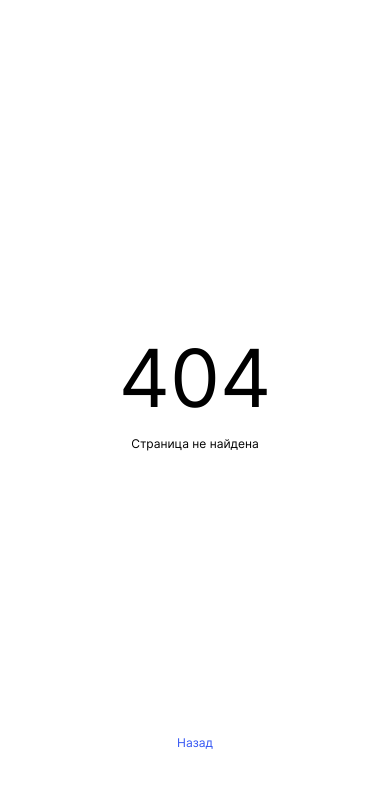
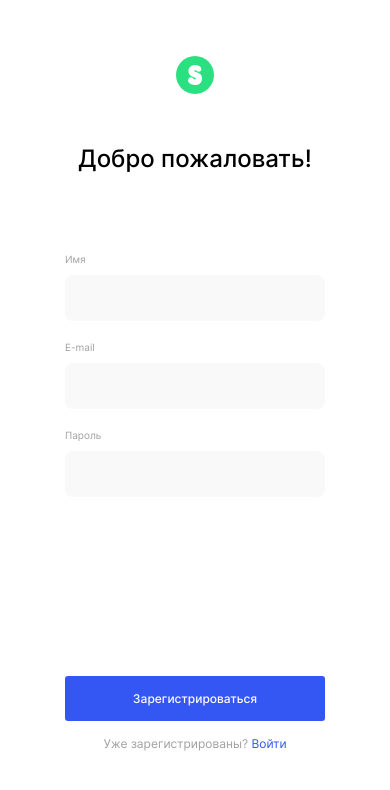
Before and after one commit to AndreySapo/movies-explorer-frontend, a React (Create React App) app: page /signup in a window 390 px wide. Before the commit this address had no page. Shown: the top 790 px of the page. Built offline with nearby package versions, Linux system fonts and the light colour scheme.

Commit message:
register

```diff
--- a/src/components/App/App.jsx
+++ b/src/components/App/App.jsx
@@ -6,6 +6,7 @@ import MenuPopup from '../MenuPopup/MenuPopup';
 import Movies from '../Movies/Movies';
 import SavedMovies from '../SavedMovies/SavedMovies';
 import Profile from '../Profile/Profile';
+import Register from '../Register/Register';
 import { useState } from 'react';
 
 function App() {
@@ -27,6 +28,7 @@ function App() {
         <Route path="/movies/*" element={<Movies isLoggedIn={isLoggedIn} onOpen={handleMenuPopupOpen}/>} />
         <Route path="/saved-movies/*" element={<SavedMovies isLoggedIn={isLoggedIn} onOpen={handleMenuPopupOpen}/>} />
         <Route path="/profile/*" element={<Profile isLoggedIn={isLoggedIn} onOpen={handleMenuPopupOpen}/>} />
+        <Route path='/signup/*' element={<Register/>}/>
         <Route path="*" element={<NotFound />} />
       </Routes>
     </div>
--- a/src/components/Register/Register.css
+++ b/src/components/Register/Register.css
@@ -0,0 +1,166 @@
+.Register {
+  max-width: 396px;
+  width: 100%;
+  margin: 70px auto 0;
+}
+
+@media screen and (max-width: 1280px) {
+  .Register {
+    margin-top: 232px;
+  }
+}
+
+@media screen and (max-width: 768px) {
+  .Register {
+    max-width: 320px;
+    margin: 56px auto 0;
+  }
+}
+
+@media screen and (max-width: 768px) {
+  .Register__logo {
+    display: flex;
+    justify-content: center;
+  }
+}
+
+.Register__title {
+  margin: 38px 0 0;
+  padding: 0;
+  font-weight: 500;
+  font-size: 24px;
+  line-height: calc((29/24)*100%);
+}
+
+@media screen and (max-width: 1280px) {
+  .Register__title {
+    margin-top: 38px;
+  }
+}
+
+@media screen and (max-width: 768px) {
+  .Register__title {
+    margin-top: 51px;
+    text-align: center;
+  }
+}
+
+@media screen and (max-width: 768px) {
+  .Register__form {
+    display: flex;
+    flex-direction: column;
+    align-items: center;
+  }
+}
+
+.Register__form-container {
+  margin: 39px 0 0 0;
+  padding: 0;
+  list-style-type: none;
+  display: flex;
+  flex-direction: column;
+  gap: 20px;
+}
+
+@media screen and (max-width: 768px) {
+  .Register__form-container {
+    margin: 79px 0 0 0;
+    align-self: flex-start;
+    width: 100%;
+  }
+}
+
+.Register__form-element {
+  position: relative;
+}
+
+@media screen and (max-width: 768px) {
+  .Register__form-element {
+    padding: 0 0 0 30px;
+  }
+}
+
+.Register__form-element-title {
+  margin: 0;
+  padding: 0;
+  font-weight: 400;
+  font-size: 10px;
+  line-height: calc((12/10)*100%);
+  color: #A0A0A0;
+}
+
+.Register__form-element-input {
+  max-width: 381px;
+  width: 100%;
+  height: 46px;
+  border: none;
+  background: #F9F9F9;
+  border-radius: 8px;
+  margin: 10px 0 0 0;
+  padding: 0 0 0 15px;
+  font-weight: 400;
+  font-size: 13px;
+  line-height: calc((16/13)*100%);
+}
+
+@media screen and (max-width: 768px) {
+  .Register__form-element-input {
+    max-width: 245px;
+  }
+}
+
+.Register__form-element-error {
+  position: absolute;
+  top: 80px;
+  left: 0;
+  font-weight: 400;
+  font-size: 10px;
+  line-height: calc((10/12)*100%);
+  color: #FF3055;
+}
+
+.Register__button {
+  background: #3456F3;
+  border: none;
+  width: 100%;
+  height: 45px;
+  border-radius: 3px;
+  font-weight: 500;
+  font-size: 14px;
+  line-height: calc((17/14)*100%);
+  color: #FFFFFF;
+  margin: 91px 0 0 0;
+  padding: 0;
+}
+
+@media screen and (max-width: 768px) {
+  .Register__button {
+    font-size: 12px;
+    line-height: calc((15/12)*100%);
+    max-width: 260px;
+    margin-top: 179px;
+  }
+}
+
+.Register__redirect-link {
+  text-decoration: none;
+  font-weight: 400;
+  font-size: 14px;
+  line-height: calc((17/14)*100%);
+  color: #A0A0A0;
+  display: flex;
+  justify-content: center;
+  margin-top: 17px;
+}
+
+@media screen and (max-width: 768px) {
+  .Register__redirect-link {
+    font-size: 12px;
+    line-height: calc((15/12)*100%);
+    margin-top: 15px;
+  }
+}
+
+.Register__redirect-link span {
+  color: #3456F3;
+}
--- a/src/components/Register/Register.jsx
+++ b/src/components/Register/Register.jsx
@@ -1,10 +1,55 @@
-import './Register.css'
+import { Link } from 'react-router-dom';
+import './Register.css';
+import logo from '../../images/logo.svg';
 
 // ! компонент страницы регистрации
 function Register() {
   return (
-    <div className="Register"></div>
-    );
+    <main className="Register">
+      <Link to='/' className='Register__logo'><img src={logo} alt="Логотип" /></Link>
+      <h1 className="Register__title">Добро пожаловать!</h1>
+      <form className='Register__form'>
+        <ul className="Register__form-container">
+          <li className='Register__form-element'>
+            <h2 className="Register__form-element-title">Имя</h2>
+            <input
+              type="text"
+              name="name"
+              id="name"
+              className="Register__form-element-input"
+              minLength={2}
+            />
+            <span className='Register__form-element-error' />
+          </li>
+          <li className='Register__form-element'>
+            <h2 className="Register__form-element-title">E-mail</h2>
+            <input
+              type="email"
+              name="email"
+              id="email"
+              className="Register__form-element-input"
+              required
+            />
+            <span className='Register__form-element-error' />
+          </li>
+          <li className='Register__form-element'>
+            <h2 className="Register__form-element-title">Пароль</h2>
+            <input
+              type="password"
+              name="password"
+              id="password"
+              className="Register__form-element-input"
+              minLength={2}
+              required
+            />
+            <span className='Register__form-element-error' />
+          </li>
+        </ul>
+        <button type="submit" className='Register__button'>Зарегистрироваться</button>
+      </form>
+      <Link to='/signin' className='Register__redirect-link'>Уже зарегистрированы?&nbsp;<span>Войти</span></Link>
+    </main>
+  );
 }
 
 export default Register
```
